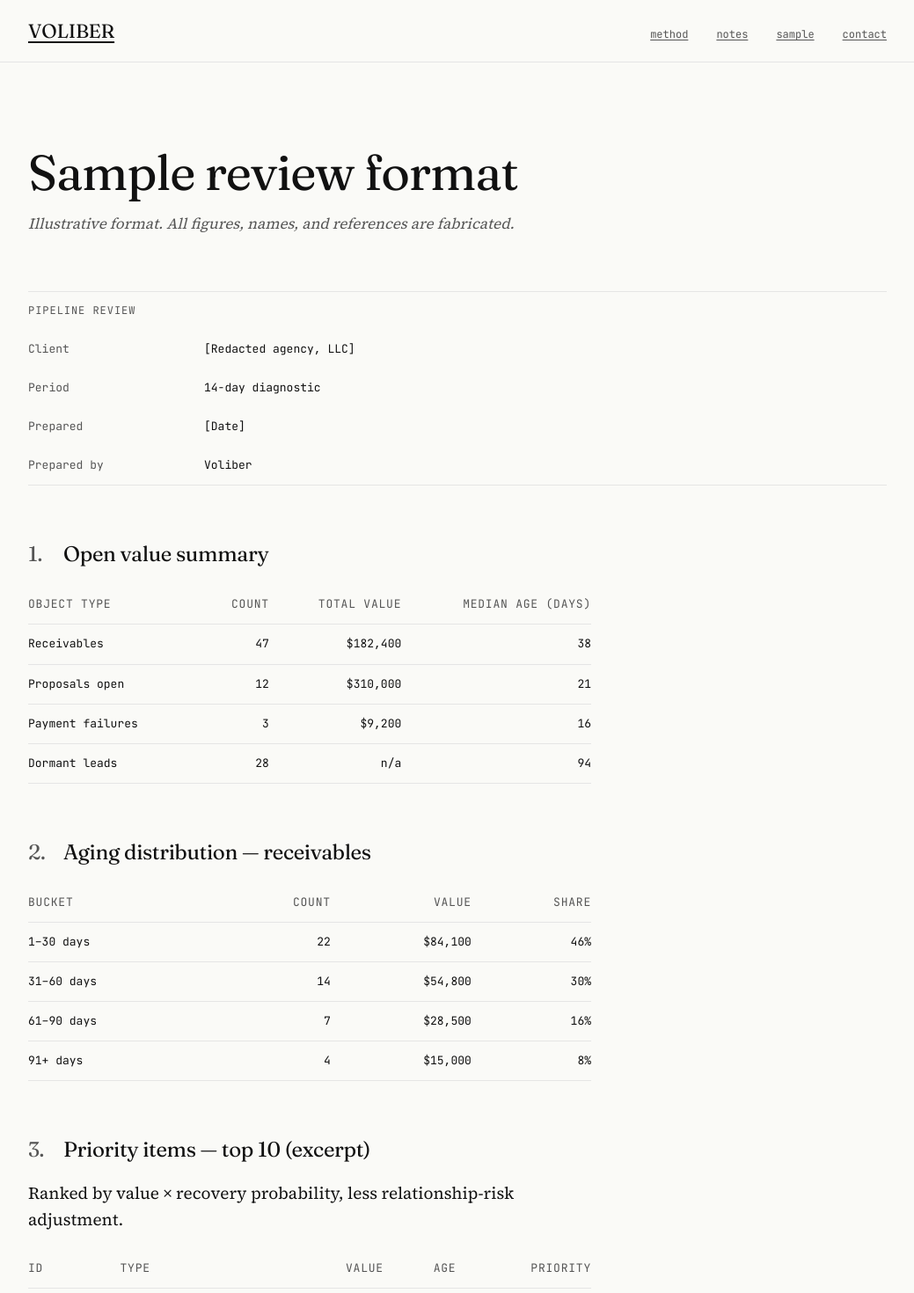
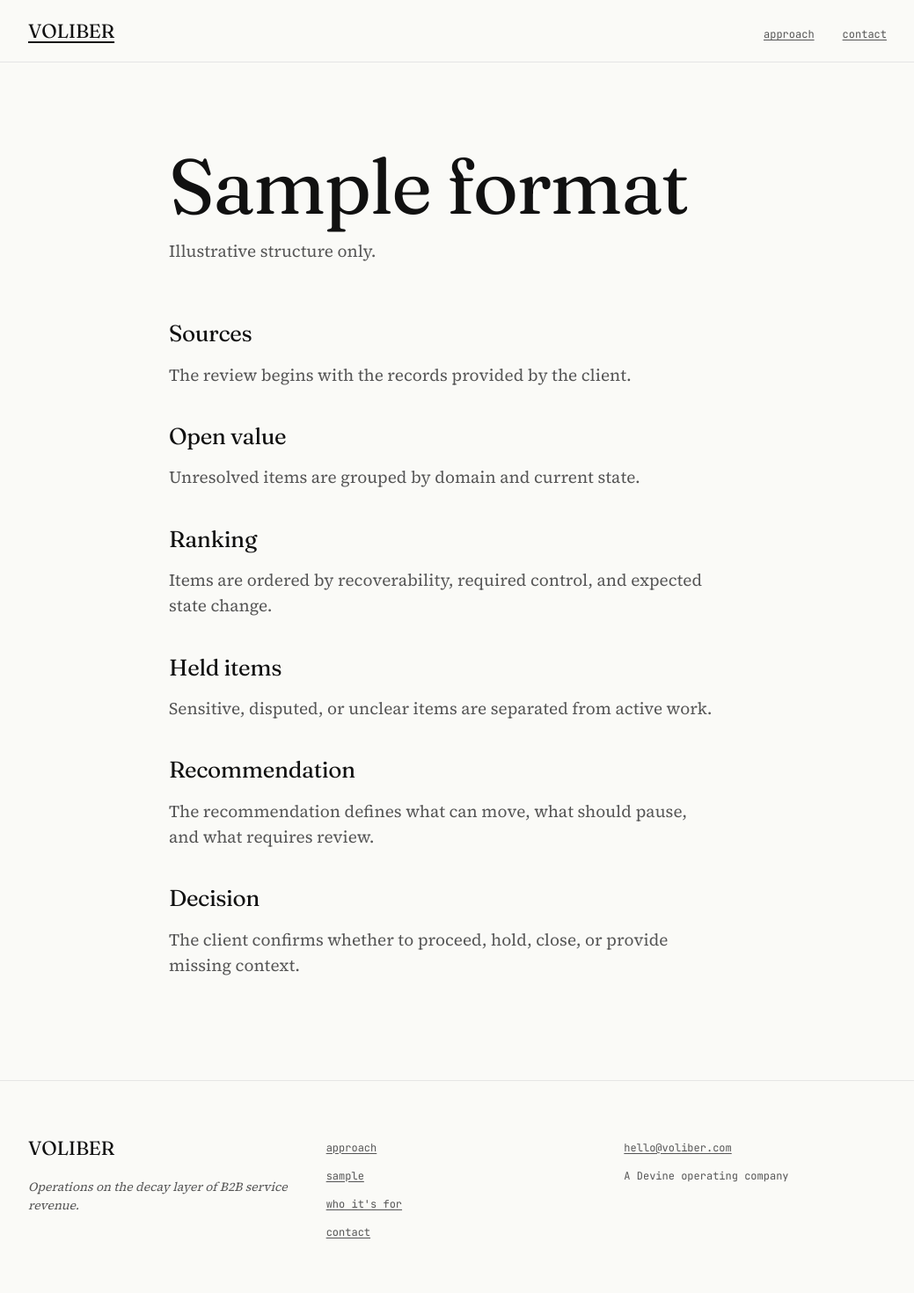
Before and after one commit to abscondata/Voliber, a Next.js app: page /sample-review in a window 1280 px wide. Shown: the top 1470 px of the page at 88% size, without its empty margins (120-1159 px from the left). Built offline with nearby package versions, Linux system fonts and the light colour scheme.

Commit message:
Replace notes with approach-led public surface

```diff
--- a/src/app/contact/page.tsx
+++ b/src/app/contact/page.tsx
@@ -25,9 +25,12 @@ export default function ContactPage() {
       </h1>
 
       <p className="mt-12 max-w-[62ch] text-[19px] leading-[1.55]">
-        Pipeline reviews are scheduled directly. To request one, send a brief
-        note describing your business, approximate annual revenue, and the
-        records you have available.
+        For review requests, send the systems and unresolved items that need
+        review.
+      </p>
+
+      <p className="mt-6 font-mono text-[13px] leading-6 text-muted">
+        <a href="mailto:hello@voliber.com">hello@voliber.com</a>
       </p>
 
       <form
--- a/src/app/how-it-works/page.tsx
+++ b/src/app/how-it-works/page.tsx
@@ -2,21 +2,31 @@ import type { Metadata } from "next";
 import { PageShell } from "@/components/site-chrome";
 
 export const metadata: Metadata = {
-  title: "Method",
-  description: "Voliber's method for operating the decay layer of B2B service revenue.",
+  title: "Approach",
+  description: "Voliber's approach to unresolved B2B service revenue.",
 };
 
-const definitions: Array<[string, string]> = [
-  ["Object types", "receivable · proposal · payment failure · dormant lead"],
-  [
-    "States",
-    "open · aging · acted · replied · disputed · held · paid · closed",
-  ],
-  [
-    "Ranking inputs",
-    "value · age · clarity · friction · recovery probability · relationship risk",
-  ],
-  ["Outputs", "paid · replied · closed · escalated · held · scheduled"],
+const sections = [
+  {
+    title: "Domain",
+    body: "Receivables, proposals, payment failures, and dormant intent inside B2B service firms.",
+  },
+  {
+    title: "Signal",
+    body: "Each item carries age, value, friction, risk, and evidence of intent.",
+  },
+  {
+    title: "Ranking",
+    body: "The work is ordered by recoverability, required control, and expected state change.",
+  },
+  {
+    title: "Action",
+    body: "Follow-up occurs only inside operating limits. Sensitive items are held.",
+  },
+  {
+    title: "Output",
+    body: "The output is state change: paid, replied, closed, escalated, held, or scheduled.",
+  },
 ];
 
 export default function HowItWorksPage() {
@@ -26,54 +36,29 @@ export default function HowItWorksPage() {
         className="font-display text-[56px] font-normal sm:text-[88px]"
         style={{ letterSpacing: "-0.02em", lineHeight: 1 }}
       >
-        Method
+        Approach
       </h1>
-      <p className="mt-6 font-mono text-[13px] leading-6 text-muted">
-        operating model
+
+      <p className="mt-12 max-w-[62ch] text-[19px] leading-[1.55]">
+        Voliber operates unresolved commercial value after intent has been
+        recorded but before cash, closure, or decision.
       </p>
 
-      <div className="mt-12 max-w-[62ch] space-y-[1.2em] text-[19px] leading-[1.55]">
-        <p>
-          Revenue decay begins after commercial intent is recorded but before
-          cash, closure, or decision. An invoice issued is not cash. A proposal
-          sent is not a decision. A failed payment is not a closed transaction.
-          A dormant lead is not a dead one. These are unresolved positions
-          inside the business, and most firms do not lose revenue in a single
-          visible event — they lose it through aging.
-        </p>
-        <p>
-          The operating model is direct. Open items are inventoried from
-          existing records: receivables, proposals, payment failures, CRM
-          exports, inbox history, owner context. Each item is classified by
-          type and current state, then ranked on a defined feature set — value,
-          age, clarity, friction, recovery probability, and relationship risk.
-          Action proceeds inside client-approved limits, with sensitive items
-          held for owner review. Each touch is logged. Each state change is
-          reported.
-        </p>
-        <p>
-          The output is not cash alone. It is state change: paid, replied,
-          closed, escalated, held, or deprioritized. Closure has value
-          independent of recovery. Items that cannot move are documented and
-          removed from the active queue rather than left to age silently.
-        </p>
+      <div className="mt-16 space-y-10">
+        {sections.map((section) => (
+          <section key={section.title}>
+            <h2
+              className="font-display text-[26px] font-normal text-foreground"
+              style={{ letterSpacing: "-0.015em", lineHeight: 1.2 }}
+            >
+              {section.title}
+            </h2>
+            <p className="mt-3 max-w-[62ch] text-[19px] leading-[1.55] text-muted">
+              {section.body}
+            </p>
+          </section>
+        ))}
       </div>
-
-      <table className="mt-16 w-full border-collapse border-t border-line font-mono text-[13px] tnum">
-        <tbody>
-          {definitions.map(([key, value]) => (
-            <tr key={key} className="border-b border-line align-top">
-              <th
-                scope="row"
-                className="w-[200px] py-6 pr-6 text-left font-normal text-muted"
-              >
-                {key}
-              </th>
-              <td className="py-6 text-foreground">{value}</td>
-            </tr>
-          ))}
-        </tbody>
-      </table>
     </PageShell>
   );
 }
--- a/src/app/layout.tsx
+++ b/src/app/layout.tsx
@@ -34,10 +34,10 @@ export const metadata: Metadata = {
     default: "Voliber | Revenue Decay Operations",
     template: "%s | Voliber",
   },
-  description: "Research-driven operations for revenue decay.",
+  description: "Operations on the decay layer of B2B service revenue.",
   openGraph: {
     title: "Voliber | Revenue Decay Operations",
-    description: "Research-driven operations for revenue decay.",
+    description: "Operations on the decay layer of B2B service revenue.",
     url: "https://voliber.com",
     siteName: "Voliber",
     locale: "en_US",
--- a/src/app/notes/page.tsx
+++ b/src/app/notes/page.tsx
@@ -2,82 +2,32 @@ import type { Metadata } from "next";
 import { PageShell } from "@/components/site-chrome";
 
 export const metadata: Metadata = {
-  title: "Notes",
-  description: "Working notes on revenue decay and recovery operations.",
+  title: "References",
+  description: "Selected public sources informing Voliber's operating thesis.",
 };
 
-const notes = [
-  {
-    header: "Note 01 — April 2026",
-    title: "Late payment as a structural condition in US small-business revenue",
-    body: "US small businesses with outstanding invoices are owed approximately $17,000 on average; 47% report invoices overdue by 30 days or more. Late payment is not a behavioral anomaly but a structural feature of B2B service economics — firms operate downstream of customers with their own working-capital constraints. The operational implication is that receivables aging is endemic, predictable, and addressable through process rather than enforcement.",
-    sources:
-      "Sources: Intuit QuickBooks Small Business Late Payments Report, 2025; Federation of Small Businesses (UK); Xero Small Business Insights.",
-  },
-  {
-    header: "Note 02 — April 2026",
-    title: "Reminder cadence and payment behavior — evidence from controlled experiments",
-    body: "Field experiments on payment reminders consistently find that timing and framing dominate intensity. A randomized study of 17,545 fintech borrowers (Huang, 2024) found that reminders incorporating social or financial framing outperformed neutral notices, with response moderated by demographic features. A separate randomized controlled trial of hospital-debt collection in Latvia (n = 9,196) showed that personalization — addressing the recipient by name — meaningfully improved payment rates, while moral and prosocial appeals did not. Cadence design is empirical, not intuitive, and small framing variants produce measurable lift.",
-    sources:
-      "Sources: Huang (2024), SSRN Working Paper 3641282; Saulītis & Šūpule (2024), hospital debt collection field experiment.",
-  },
-  {
-    header: "Note 03 — April 2026",
-    title: "Recovery probability and aging buckets",
-    body: "Recovery probability decays non-linearly with invoice age. Industry data and academic work on trade credit converge on a working heuristic: items 1–30 days past due retain most of their face value as expected recovery; items 61–90 days drop materially; items beyond 120 days approach option value rather than receivable value and are better handled through structured closure than continued contact. The point of operating discipline is to act inside the window where probability remains high.",
-    sources:
-      "Sources: Sage / The Data Foundry, AR benchmarks, 2024; Peel, Wilson & Howorth (2000), International Small Business Journal; Mittal & Monika (2020), SEDME.",
-  },
-  {
-    header: "Note 04 — April 2026",
-    title: "Operating posture vs. enforcement posture",
-    body: "The US Fair Debt Collection Practices Act primarily addresses third-party collection of consumer debts and is not the operative framework for B2B receivables. State-level licensing varies and turns on activity, not framing. The operating distinction Voliber maintains: structured follow-up on client-owned accounts under approved limits is a service activity; assignment of debts, identity transfer, or threat-based contact is a regulated activity. Voliber operates the former and does not engage in the latter.",
-    sources:
-      "Sources: FTC guidance on FDCPA scope; Florida Office of Financial Regulation, consumer collection agency licensing.",
-  },
+const references = [
+  "QuickBooks Small Business Late Payments Report",
+  "Karlan et al., Getting to the Top of Mind",
+  "Saulitis, personalized hospital payment reminders",
+  "FTC / Florida OFR guidance",
 ];
 
-export default function NotesPage() {
+export default function ReferencesPage() {
   return (
     <PageShell>
       <h1
         className="font-display text-[56px] font-normal sm:text-[88px]"
         style={{ letterSpacing: "-0.02em", lineHeight: 1 }}
       >
-        Notes
+        References
       </h1>
-      <p className="mt-6 text-[17px] italic leading-[1.5] text-muted">
-        Working notes on revenue decay and recovery operations. Updated as
-        material evolves.
+      <p className="mt-12 max-w-[62ch] text-[19px] leading-[1.55] text-muted">
+        Selected public sources informing Voliber&apos;s operating thesis.
       </p>
-
-      <div className="mt-16">
-        {notes.map((note, index) => (
-          <article
-            key={note.header}
-            className={
-              index === 0
-                ? "pb-16"
-                : "border-t border-line py-16"
-            }
-          >
-            <p
-              className="font-mono text-[12px] uppercase leading-6 text-muted"
-              style={{ letterSpacing: "0.08em" }}
-            >
-              {note.header}
-            </p>
-            <h2
-              className="mt-4 font-display text-[32px] font-normal text-foreground"
-              style={{ letterSpacing: "-0.015em", lineHeight: 1.15 }}
-            >
-              {note.title}
-            </h2>
-            <p className="mt-5 text-[19px] leading-[1.55]">{note.body}</p>
-            <p className="mt-4 text-[15px] italic leading-[1.5] text-muted">
-              {note.sources}
-            </p>
-          </article>
+      <div className="mt-16 space-y-4 border-t border-line pt-8 font-mono text-[13px] leading-6 text-muted">
+        {references.map((reference) => (
+          <p key={reference}>{reference}</p>
         ))}
       </div>
     </PageShell>
--- a/src/app/page.tsx
+++ b/src/app/page.tsx
@@ -13,7 +13,7 @@ export default function Home() {
         Receivables, proposals, payment failures, dormant opportunities.
       </p>
       <p className="mt-10 font-mono text-[13px] leading-[1.7] text-muted">
-        Method, notes, and sample review available above.
+        Approach and sample format available above.
       </p>
     </PageShell>
   );
--- a/src/app/sample-review/page.tsx
+++ b/src/app/sample-review/page.tsx
@@ -2,202 +2,65 @@ import type { Metadata } from "next";
 import { PageShell } from "@/components/site-chrome";
 
 export const metadata: Metadata = {
-  title: "Sample Review Format",
-  description: "Illustrative sample review format from Voliber.",
+  title: "Sample Format",
+  description: "Illustrative sample format from Voliber.",
 };
 
-const headerBlock: Array<[string, string]> = [
-  ["Client", "[Redacted agency, LLC]"],
-  ["Period", "14-day diagnostic"],
-  ["Prepared", "[Date]"],
-  ["Prepared by", "Voliber"],
-];
-
-const openValueRows = [
-  ["Receivables", "47", "$182,400", "38"],
-  ["Proposals open", "12", "$310,000", "21"],
-  ["Payment failures", "3", "$9,200", "16"],
-  ["Dormant leads", "28", "n/a", "94"],
-];
-
-const agingRows = [
-  ["1–30 days", "22", "$84,100", "46%"],
-  ["31–60 days", "14", "$54,800", "30%"],
-  ["61–90 days", "7", "$28,500", "16%"],
-  ["91+ days", "4", "$15,000", "8%"],
-];
-
-const priorityRows = [
-  ["R-104", "Receivable", "$24,500", "42", "A"],
-  ["P-019", "Proposal", "$48,000", "14", "A"],
-  ["R-091", "Receivable", "$11,200", "67", "B"],
-  ["P-007", "Proposal", "$22,000", "31", "B"],
-  ["R-118", "Receivable", "$6,800", "19", "B"],
+const sections = [
+  {
+    title: "Sources",
+    body: "The review begins with the records provided by the client.",
+  },
+  {
+    title: "Open value",
+    body: "Unresolved items are grouped by domain and current state.",
+  },
+  {
+    title: "Ranking",
+    body: "Items are ordered by recoverability, required control, and expected state change.",
+  },
+  {
+    title: "Held items",
+    body: "Sensitive, disputed, or unclear items are separated from active work.",
+  },
+  {
+    title: "Recommendation",
+    body: "The recommendation defines what can move, what should pause, and what requires review.",
+  },
+  {
+    title: "Decision",
+    body: "The client confirms whether to proceed, hold, close, or provide missing context.",
+  },
 ];
 
 export default function SampleReviewPage() {
   return (
-    <PageShell wide>
-      <div className="max-w-[62ch]">
-        <h1
-          className="font-display text-[40px] font-normal sm:text-[56px]"
-          style={{ letterSpacing: "-0.02em", lineHeight: 1.05 }}
-        >
-          Sample review format
-        </h1>
-        <p className="mt-4 text-[17px] italic leading-[1.5] text-muted">
-          Illustrative format. All figures, names, and references are fabricated.
-        </p>
+    <PageShell>
+      <h1
+        className="font-display text-[56px] font-normal sm:text-[88px]"
+        style={{ letterSpacing: "-0.02em", lineHeight: 1 }}
+      >
+        Sample format
+      </h1>
+      <p className="mt-12 max-w-[62ch] text-[19px] leading-[1.55] text-muted">
+        Illustrative structure only.
+      </p>
+
+      <div className="mt-16 space-y-10">
+        {sections.map((section) => (
+          <section key={section.title}>
+            <h2
+              className="font-display text-[26px] font-normal text-foreground"
+              style={{ letterSpacing: "-0.015em", lineHeight: 1.2 }}
+            >
+              {section.title}
+            </h2>
+            <p className="mt-3 max-w-[62ch] text-[19px] leading-[1.55] text-muted">
+              {section.body}
+            </p>
+          </section>
+        ))}
       </div>
-
-      <div className="mt-16 border-y border-line">
-        <table className="w-full border-collapse font-mono text-[13px] tnum">
-          <tbody>
-            <tr>
-              <td
-                colSpan={2}
-                className="py-3 font-mono text-[12px] uppercase text-muted"
-                style={{ letterSpacing: "0.08em" }}
-              >
-                Pipeline review
-              </td>
-            </tr>
-            {headerBlock.map(([key, value]) => (
-              <tr key={key}>
-                <th
-                  scope="row"
-                  className="w-[200px] py-3 pr-6 text-left font-normal text-muted"
-                >
-                  {key}
-                </th>
-                <td className="py-3 text-foreground">{value}</td>
-              </tr>
-            ))}
-          </tbody>
-        </table>
-      </div>
-
-      <Section number="1." title="Open value summary">
-        <DataTable
-          headers={["Object type", "Count", "Total value", "Median age (days)"]}
-          rows={openValueRows}
-          numericColumns={[1, 2, 3]}
-        />
-      </Section>
-
-      <Section number="2." title="Aging distribution — receivables">
-        <DataTable
-          headers={["Bucket", "Count", "Value", "Share"]}
-          rows={agingRows}
-          numericColumns={[1, 2, 3]}
-        />
-      </Section>
-
-      <Section number="3." title="Priority items — top 10 (excerpt)">
-        <p className="max-w-[62ch] text-[19px] leading-[1.55]">
-          Ranked by value × recovery probability, less relationship-risk
-          adjustment.
-        </p>
-        <DataTable
-          headers={["ID", "Type", "Value", "Age", "Priority"]}
-          rows={priorityRows}
-          numericColumns={[2, 3, 4]}
-        />
-      </Section>
-
-      <Section number="4." title="Held items">
-        <p className="max-w-[62ch] text-[19px] leading-[1.55]">
-          Three items held from active follow-up: one disputed receivable, one
-          strategic-account proposal, one item with insufficient context for
-          clean action. Detailed in appendix.
-        </p>
-      </Section>
-
-      <Section number="5." title="45-day operating recommendation">
-        <p className="max-w-[62ch] text-[19px] leading-[1.55]">
-          Cadence and channel recommendations by object type. Approval gates
-          defined. Exception-handling protocol noted. Reporting cadence weekly,
-          with a 45-day close-out review.
-        </p>
-      </Section>
     </PageShell>
   );
 }
-
-function Section({
-  number,
-  title,
-  children,
-}: {
-  number: string;
-  title: string;
-  children: React.ReactNode;
-}) {
-  return (
-    <section className="mt-16">
-      <h2
-        className="font-display text-[24px] font-normal text-foreground"
-        style={{ letterSpacing: "-0.015em", lineHeight: 1.2 }}
-      >
-        <span className="mr-3 inline-block w-7 text-muted">{number}</span>
-        {title}
-      </h2>
-      <div className="mt-5">{children}</div>
-    </section>
-  );
-}
-
-function DataTable({
-  headers,
-  rows,
-  numericColumns,
-}: {
-  headers: string[];
-  rows: string[][];
-  numericColumns: number[];
-}) {
-  return (
-    <div className="overflow-x-auto">
-      <table className="min-w-[640px] border-collapse font-mono text-[13px] tnum">
-        <thead>
-          <tr className="border-b border-line">
-            {headers.map((header, index) => (
-              <th
-                key={header}
-                scope="col"
-                className="py-3 font-normal uppercase text-muted"
-                style={{
-                  letterSpacing: "0.06em",
-                  paddingLeft: numericColumns.includes(index) ? "1.5rem" : 0,
-                  paddingRight: numericColumns.includes(index) ? 0 : "1.5rem",
-                  textAlign: numericColumns.includes(index) ? "right" : "left",
-                }}
-              >
-                {header}
-              </th>
-            ))}
-          </tr>
-        </thead>
-        <tbody>
-          {rows.map((row) => (
-            <tr key={row.join("|")} className="border-b border-line">
-              {row.map((cell, index) => (
-                <td
-                  key={`${row[0]}-${cell}-${index}`}
-                  className="py-3 text-foreground"
-                  style={{
-                    paddingLeft: numericColumns.includes(index) ? "1.5rem" : 0,
-                    paddingRight: numericColumns.includes(index) ? 0 : "1.5rem",
-                    textAlign: numericColumns.includes(index) ? "right" : "left",
-                  }}
-                >
-                  {cell}
-                </td>
-              ))}
-            </tr>
-          ))}
-        </tbody>
-      </table>
-    </div>
-  );
-}
--- a/src/app/who-its-for/page.tsx
+++ b/src/app/who-its-for/page.tsx
@@ -15,12 +15,12 @@ const questions = [
   {
     question: "Who handles customer contact?",
     answer:
-      "Contact occurs from client-owned channels under approved limits. Voliber does not assume the client's identity, assign debts, or operate as a third-party collector.",
+      "Contact occurs from client-owned channels under approved limits. Voliber does not assume the client's identity, assign debts, or operate as a third-party recovery firm.",
   },
   {
     question: "What is the legal posture?",
     answer:
-      "Voliber operates as a service provider on client-owned accounts. The work falls outside the FDCPA's primary scope, which addresses consumer debt, and below state licensing thresholds for third-party collection. Scope is documented at engagement.",
+      "Voliber operates as a service provider on client-owned accounts. The work falls outside the FDCPA's primary scope, which addresses consumer debt, and below state licensing thresholds for third-party recovery activity. Scope is documented at engagement.",
   },
   {
     question: "How is data handled?",
@@ -58,7 +58,7 @@ export default function WhoItsForPage() {
         </p>
         <p>
           Voliber does not work with consumer debt portfolios, regulated medical
-          collections, legal enforcement, dispute-heavy contractor work, or
+          receivables, legal enforcement, dispute-heavy contractor work, or
           engagements that require pressure-based contact.
         </p>
       </div>
--- a/src/components/site-chrome.tsx
+++ b/src/components/site-chrome.tsx
@@ -2,15 +2,12 @@ import Link from "next/link";
 import type { ReactNode } from "react";
 
 const headerLinks = [
-  { href: "/how-it-works", label: "method" },
-  { href: "/notes", label: "notes" },
-  { href: "/sample-review", label: "sample" },
+  { href: "/how-it-works", label: "approach" },
   { href: "/contact", label: "contact" },
 ];
 
 const footerLinks = [
-  { href: "/how-it-works", label: "method" },
-  { href: "/notes", label: "notes" },
+  { href: "/how-it-works", label: "approach" },
   { href: "/sample-review", label: "sample" },
   { href: "/who-its-for", label: "who it's for" },
   { href: "/contact", label: "contact" },
```
